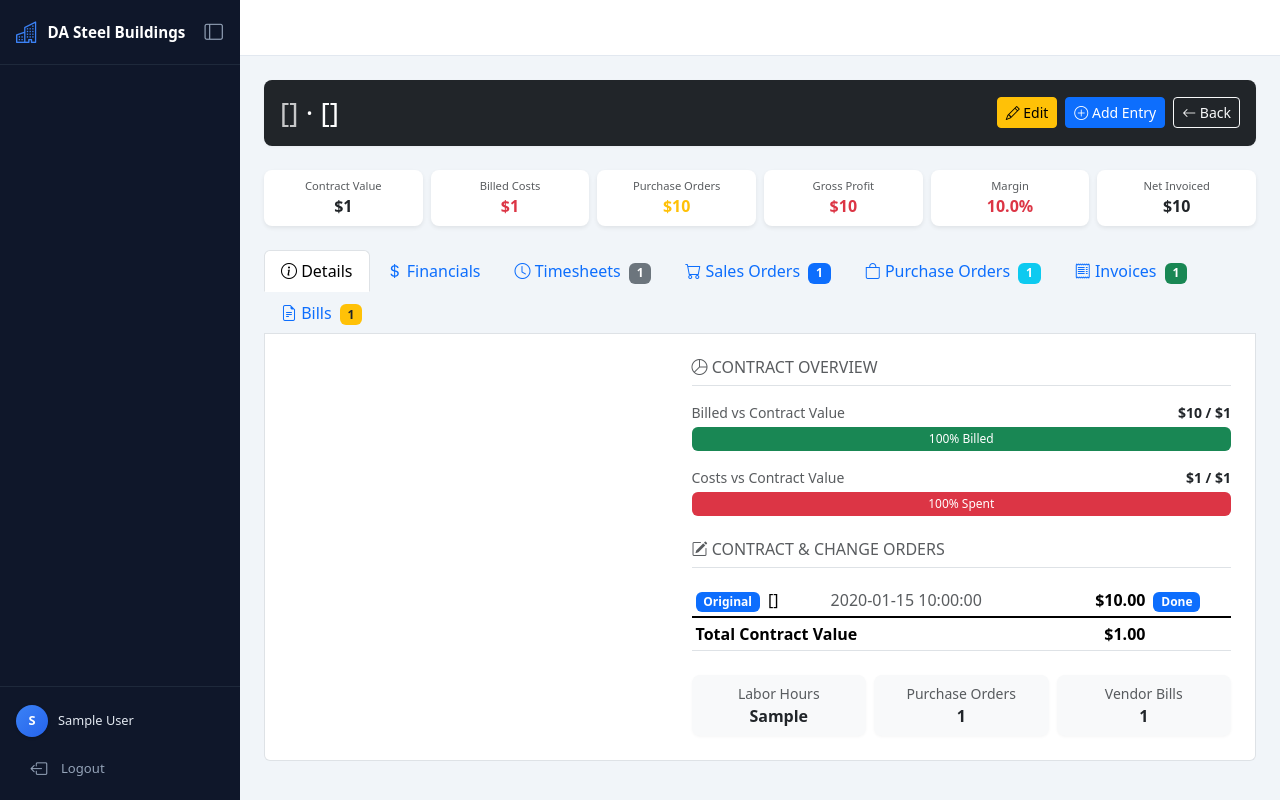
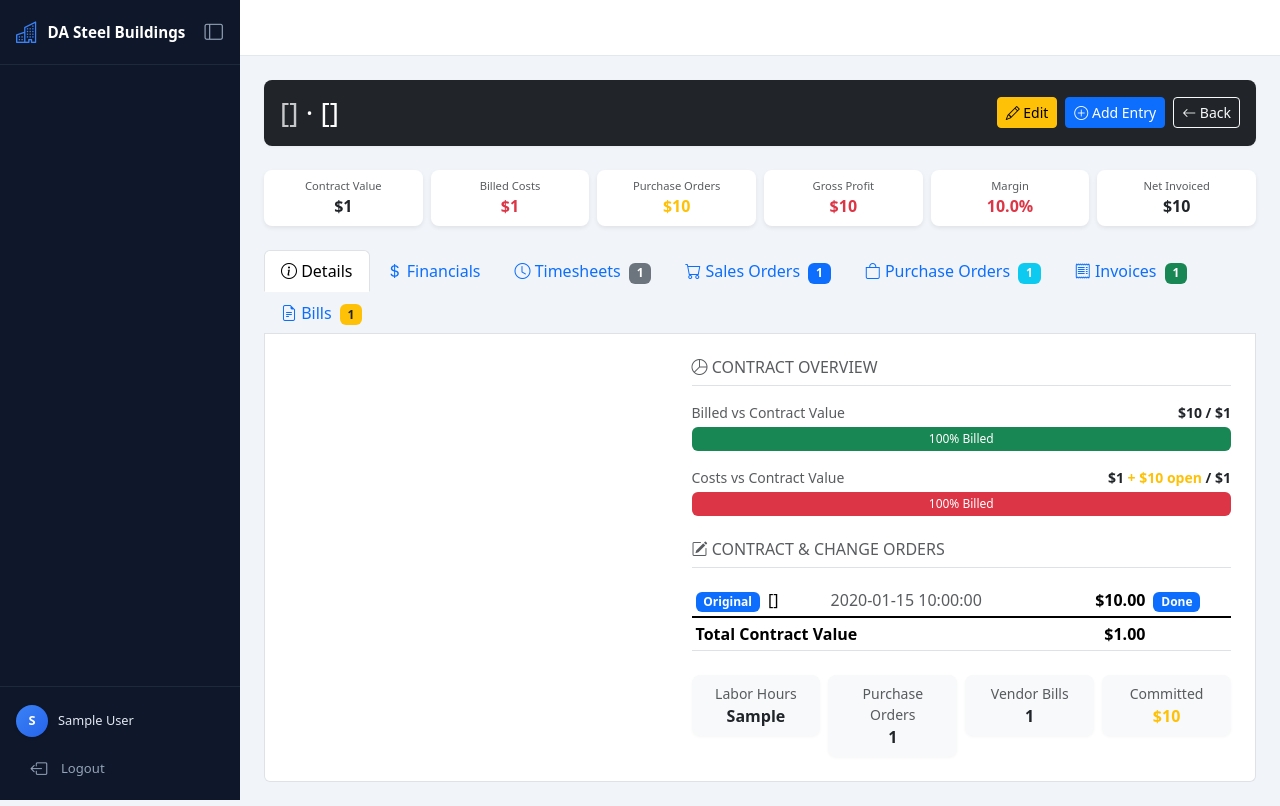
Before and after one commit to jamesatwood7-design/OdooAPPS, a Flask app: template templates/jobcosting/job_detail.html in a window 1280 px wide. Run offline with Flask 3, Linux system fonts and the light colour scheme; the visitor is signed in with stand-in values (Sample User, id 1); the template is opened without the code that fills it: most values are stand-ins (such as "Sample title", 1, 10 or a date in 2020).

Commit message:
Surface committed PO cost on Details and Financials tabs
Details tab:
- "Costs vs Contract" progress bar is now stacked, showing billed and
  committed (open PO) segments so the user sees realised vs exposure
  at a glance.
- New "Committed" tile alongside Labor / POs / Bills summarises the
  open PO dollar amount.

Financials tab:
- Current Gross Profit and Margin are labelled "Realized" with a
  subtitle clarifying they track billed costs only.
- New "Projection (with open POs)" section below shows Open PO
  Commitments, Projected Total Costs, Projected Gross Profit, and
  Projected Margin %. Hidden when committed_cost is zero.

https://claude.ai/code/session_01W1t9spWufcyFJJjvoB42EA

```diff
--- a/templates/jobcosting/job_detail.html
+++ b/templates/jobcosting/job_detail.html
@@ -233,16 +233,30 @@
                     <div class="d-flex justify-content-between mb-1">
                         <small class="text-muted">Costs vs Contract Value</small>
                         <small class="fw-bold">
-                            ${{ '{:,.0f}'.format(f.total_costs) }} / ${{ '{:,.0f}'.format(f.total_contract) }}
+                            ${{ '{:,.0f}'.format(f.total_costs) }}
+                            {% if f.committed_cost and f.committed_cost > 0 %}
+                                <span class="text-warning">+ ${{ '{:,.0f}'.format(f.committed_cost) }} open</span>
+                            {% endif %}
+                            / ${{ '{:,.0f}'.format(f.total_contract) }}
                         </small>
                     </div>
                     {% set cost_pct = (f.total_costs / f.total_contract * 100) if f.total_contract > 0 else 0 %}
-                    {% if cost_pct > 100 %}{% set cost_pct_display = 100 %}{% else %}{% set cost_pct_display = cost_pct %}{% endif %}
-                    <div class="progress" style="height: 24px;">
-                        <div class="progress-bar {% if cost_pct > 90 %}bg-danger{% elif cost_pct > 70 %}bg-warning{% else %}bg-info{% endif %}"
-                             style="width: {{ cost_pct_display }}%">
-                            {{ '{:.0f}'.format(cost_pct) }}% Spent
+                    {% set committed_pct = (f.committed_cost / f.total_contract * 100) if f.total_contract > 0 and f.committed_cost else 0 %}
+                    {% set exposure_pct = cost_pct + committed_pct %}
+                    {% set billed_display = cost_pct if cost_pct <= 100 else 100 %}
+                    {% set committed_display = committed_pct if (cost_pct + committed_pct) <= 100 else (100 - billed_display if billed_display < 100 else 0) %}
+                    <div class="progress" style="height: 24px;"
+                         title="Billed ${{ '{:,.0f}'.format(f.total_costs) }} + Committed ${{ '{:,.0f}'.format(f.committed_cost or 0) }}">
+                        <div class="progress-bar {% if exposure_pct > 90 %}bg-danger{% elif exposure_pct > 70 %}bg-warning{% else %}bg-info{% endif %}"
+                             style="width: {{ billed_display }}%">
+                            {{ '{:.0f}'.format(cost_pct) }}% Billed
                         </div>
+                        {% if committed_display > 0 %}
+                        <div class="progress-bar bg-warning bg-opacity-50"
+                             style="width: {{ committed_display }}%">
+                            {{ '{:.0f}'.format(committed_pct) }}% Committed
+                        </div>
+                        {% endif %}
                     </div>
                 </div>
                 {% endif %}
@@ -287,7 +301,7 @@
 
                 <!-- Quick Stats -->
                 <div class="row g-2 mt-3">
-                    <div class="col-4">
+                    <div class="col-3">
                         <div class="card border-0 bg-light text-center">
                             <div class="card-body py-2">
                                 <small class="text-muted d-block">Labor Hours</small>
@@ -295,7 +309,7 @@
                             </div>
                         </div>
                     </div>
-                    <div class="col-4">
+                    <div class="col-3">
                         <div class="card border-0 bg-light text-center">
                             <div class="card-body py-2">
                                 <small class="text-muted d-block">Purchase Orders</small>
@@ -303,11 +317,22 @@
                             </div>
                         </div>
                     </div>
-                    <div class="col-4">
+                    <div class="col-3">
                         <div class="card border-0 bg-light text-center">
                             <div class="card-body py-2">
                                 <small class="text-muted d-block">Vendor Bills</small>
                                 <strong>{{ f.bills|length }}</strong>
+                            </div>
+                        </div>
+                    </div>
+                    <div class="col-3">
+                        <div class="card border-0 bg-light text-center"
+                             title="Uninvoiced portion of open POs">
+                            <div class="card-body py-2">
+                                <small class="text-muted d-block">Committed</small>
+                                <strong class="{% if f.committed_cost and f.committed_cost > 0 %}text-warning{% endif %}">
+                                    ${{ '{:,.0f}'.format(f.committed_cost or 0) }}
+                                </strong>
                             </div>
                         </div>
                     </div>
@@ -376,16 +401,21 @@
                             <td class="text-end fw-bold">${{ '{:,.2f}'.format(f.total_costs) }}</td>
                         </tr>
 
-                        <!-- PROFIT SECTION -->
+                        <!-- REALIZED PROFIT SECTION -->
                         <tr><td colspan="2" style="border-top: 3px double #000;" class="pt-3"></td></tr>
                         <tr>
-                            <td class="fw-bold fs-5">Gross Profit</td>
+                            <td class="fw-bold fs-5">
+                                Realized Gross Profit
+                                <small class="text-muted d-block fw-normal" style="font-size: 0.8rem;">
+                                    (based on billed costs only)
+                                </small>
+                            </td>
                             <td class="text-end fw-bold fs-5 {% if f.gross_profit >= 0 %}text-success{% else %}text-danger{% endif %}">
                                 ${{ '{:,.2f}'.format(f.gross_profit) }}
                             </td>
                         </tr>
                         <tr>
-                            <td class="fw-bold">Margin %</td>
+                            <td class="fw-bold">Realized Margin %</td>
                             <td class="text-end fw-bold {% if f.margin_pct >= 0 %}text-success{% else %}text-danger{% endif %}">
                                 {{ '{:.1f}'.format(f.margin_pct) }}%
                             </td>
@@ -397,6 +427,36 @@
                                 <small class="text-muted">({% if f.billed_vs_costs >= 0 %}Over{% else %}Under{% endif %}-billed)</small>
                             </td>
                         </tr>
+
+                        <!-- PROJECTION SECTION (includes open POs) -->
+                        {% if f.committed_cost and f.committed_cost > 0 %}
+                        {% set projected_costs = f.total_costs + f.committed_cost %}
+                        {% set projected_gp = f.total_contract - projected_costs %}
+                        {% set projected_margin = (projected_gp / f.total_contract * 100) if f.total_contract > 0 else 0 %}
+                        <tr><td colspan="2" class="fw-bold text-uppercase pt-4 pb-1" style="border-bottom: 2px solid #000; letter-spacing: 1px;">
+                            Projection <small class="text-muted text-capitalize fw-normal">(with open POs)</small>
+                        </td></tr>
+                        <tr>
+                            <td class="ps-3 text-warning">Open PO Commitments</td>
+                            <td class="text-end text-warning">${{ '{:,.2f}'.format(f.committed_cost) }}</td>
+                        </tr>
+                        <tr>
+                            <td class="ps-3">Projected Total Costs</td>
+                            <td class="text-end">${{ '{:,.2f}'.format(projected_costs) }}</td>
+                        </tr>
+                        <tr style="border-top: 1px solid #999;">
+                            <td class="fw-bold ps-3">Projected Gross Profit</td>
+                            <td class="text-end fw-bold {% if projected_gp >= 0 %}text-success{% else %}text-danger{% endif %}">
+                                ${{ '{:,.2f}'.format(projected_gp) }}
+                            </td>
+                        </tr>
+                        <tr>
+                            <td class="fw-bold ps-3">Projected Margin %</td>
+                            <td class="text-end fw-bold {% if projected_margin >= 0 %}text-success{% else %}text-danger{% endif %}">
+                                {{ '{:.1f}'.format(projected_margin) }}%
+                            </td>
+                        </tr>
+                        {% endif %}
 
                         <!-- PER SQ FT -->
                         {% if f.sq_ft > 0 %}
```
